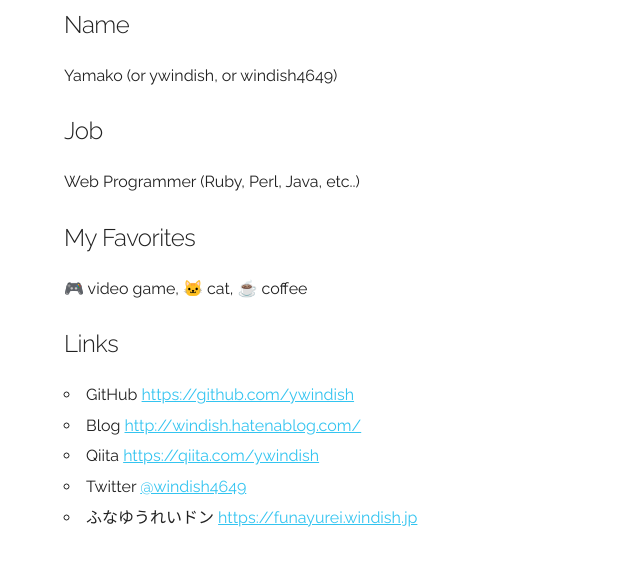
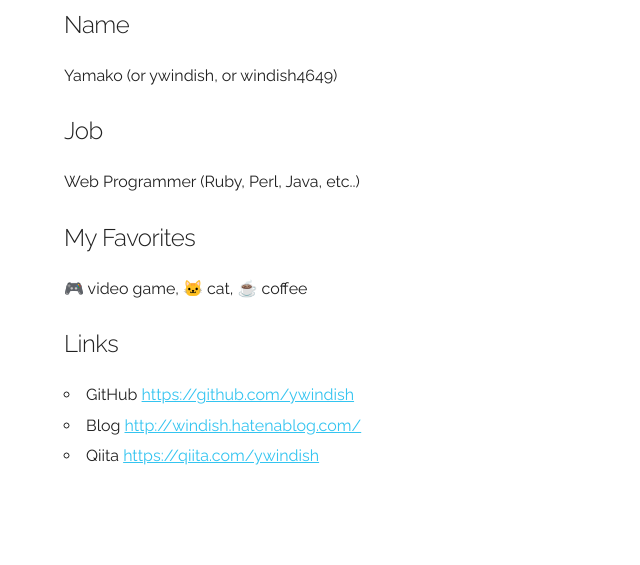
Before and after one commit to ywindish/ywindish.github.io, a plain HTML site: page index.html in a window 1280 px wide. Shown: the part 157-722 px from the top of the page, without its empty margins (0-640 px from the left). Drawn offline with Linux system fonts and the light colour scheme.

Commit message:
Update index.html

```diff
--- a/index.html
+++ b/index.html
@@ -30,8 +30,6 @@
           <li>GitHub <a href="https://github.com/ywindish">https://github.com/ywindish</a></li>
           <li>Blog <a href="http://windish.hatenablog.com/">http://windish.hatenablog.com/</a></li></li>
           <li>Qiita <a href="https://qiita.com/ywindish">https://qiita.com/ywindish</a></li>
-          <li>Twitter <a href="https://twitter.com/windish4649">@windish4649</a></li>
-          <li>ふなゆうれいドン <a href="https://funayurei.windish.jp">https://funayurei.windish.jp</a>
         </ul>
       </div>
     </div>
```
